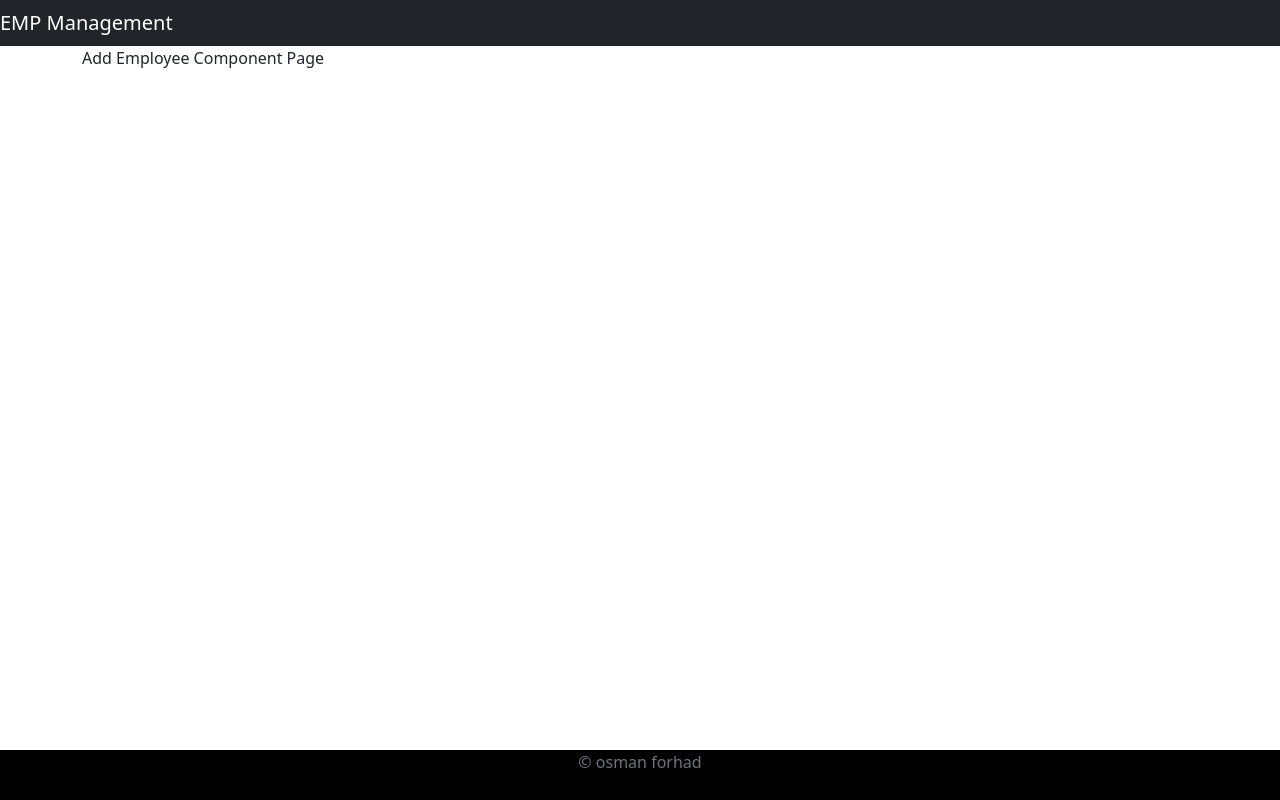
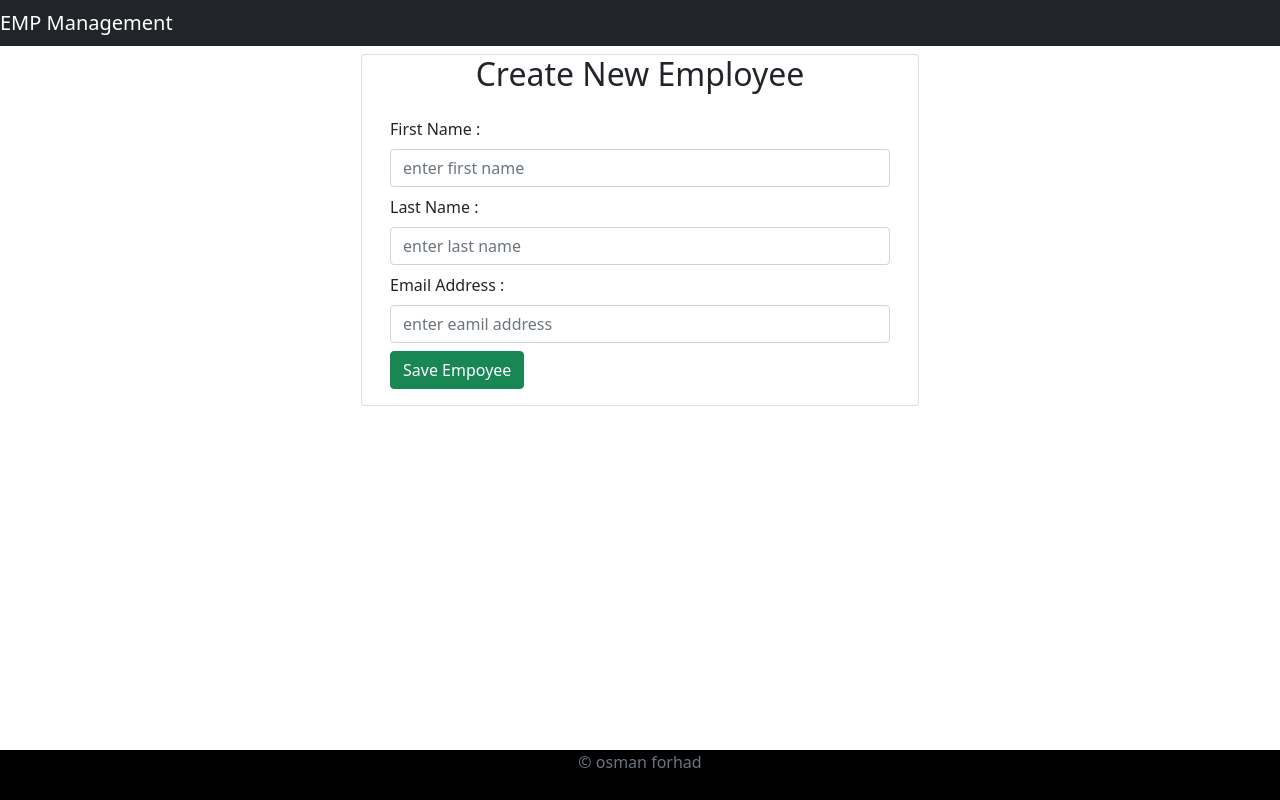
Before and after one commit to osmanforhad/ReactHook-SpringAPI-Consume, a React (Create React App) app: page /add_employee in a window 1280 px wide. Built offline with nearby package versions, Linux system fonts and the light colour scheme.

Commit message:
design add employee component page

```diff
--- a/src/componenets/AddEmployeeComponent.jsx
+++ b/src/componenets/AddEmployeeComponent.jsx
@@ -1,8 +1,44 @@
-import React from 'react'
+import React, { useState } from 'react'
 
 const AddEmployeeComponent = () => {
+
+    const [firstName, setFirstName] = useState('');
+    const [lastName, setLastName] = useState('');
+    const [emailId, setEmailId] = useState('');
+
+    const saveEmployee = (event) => {
+        event.preventDefault();
+        const employee = { firstName, lastName, emailId }
+        console.log(employee);
+    }
+
     return (
-        <div>Add Employee Component Page</div>
+        <div>
+            <div className="container mt-2">
+                <div className="row">
+                    <div className="card col-md-6 offset-md-3 offset-md-3">
+                        <h2 className="text-center">Create New Employee</h2>
+                        <div className="card-body">
+                            <form>
+                                <div className="form-group mb-2">
+                                    <label className="form-label">First Name :</label>
+                                    <input type="text" placeholder="enter first name" name="firstName" className="form-control" value={firstName} onChange={(event) => setFirstName(event.target.value)}></input>
+                                </div>
+                                <div className="form-group mb-2">
+                                    <label className="form-label">Last Name :</label>
+                                    <input type="text" placeholder="enter last name" name="lastName" className="form-control" value={lastName} onChange={(event) => setLastName(event.target.value)}></input>
+                                </div>
+                                <div className="form-group mb-2">
+                                    <label className="form-label">Email Address :</label>
+                                    <input type="email" placeholder="enter eamil address" name="emailId" className="form-control" value={emailId} onChange={(event) => setEmailId(event.target.value)}></input>
+                                </div>
+                                <button className="btn btn-success" onClick={(event) => saveEmployee(event)}>Save Empoyee</button>
+                            </form>
+                        </div>
+                    </div>
+                </div>
+            </div>
+        </div>
     )
 }
 
```
